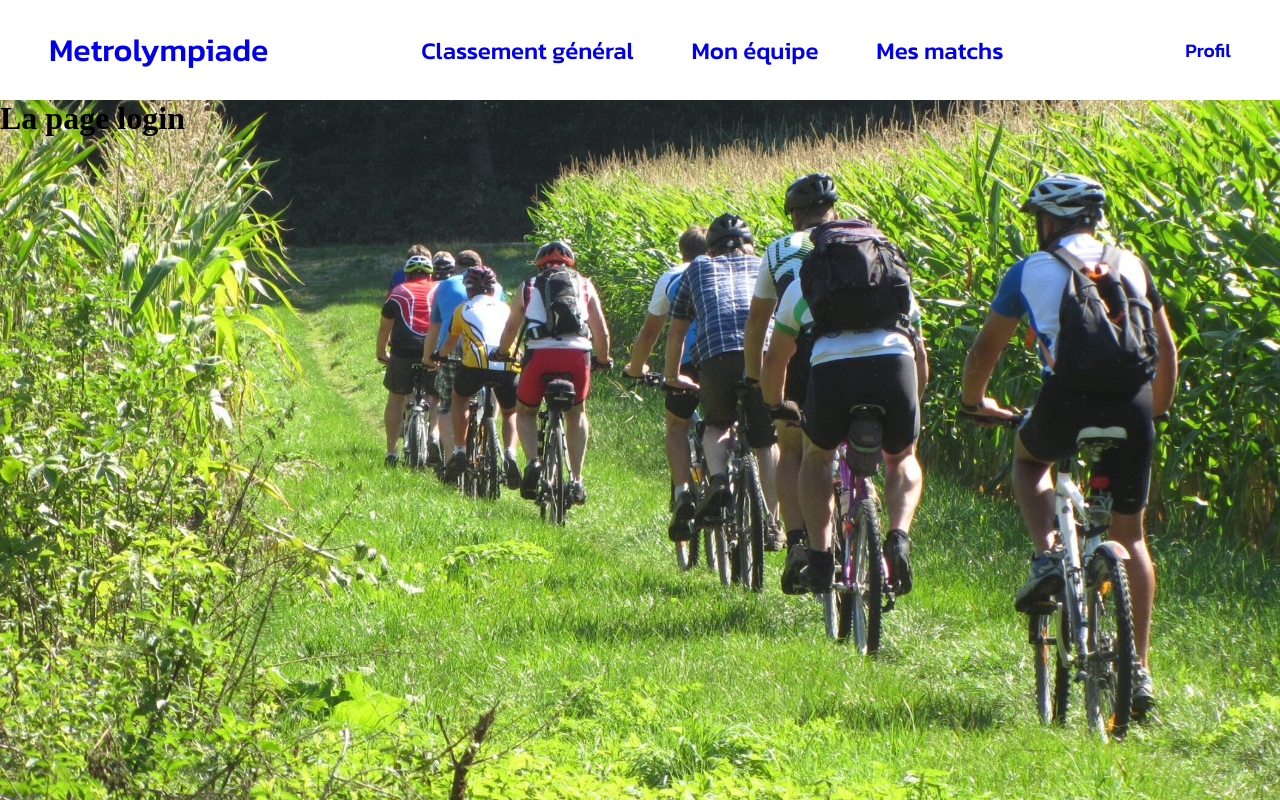
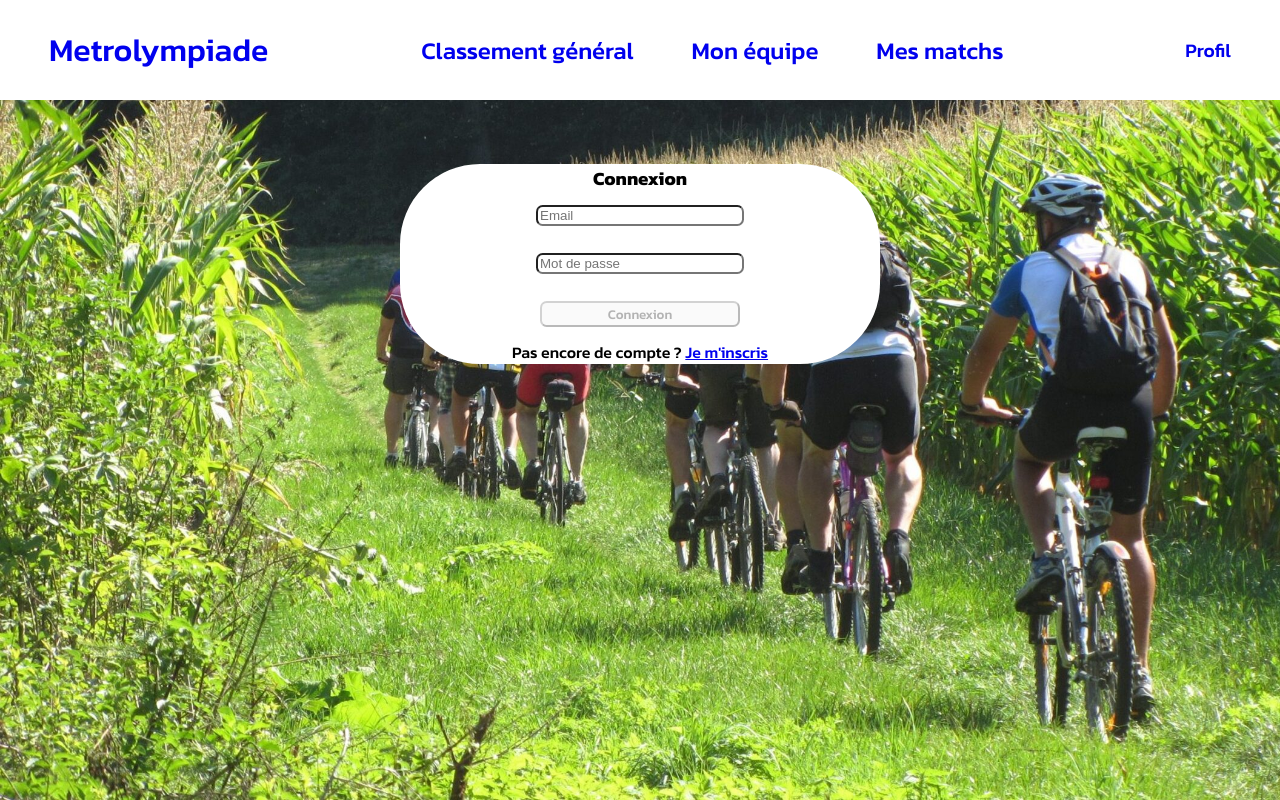
Before and after one commit to GaelMasset/Metrolympiade, a Vue app in the folder metrolympiade/: page /login in a window 1280 px wide. Built offline with nearby package versions, Linux system fonts and the light colour scheme.

Commit message:
Creation of the login page

```diff
--- a/metrolympiade/src/composables/useLeaderboard.js
+++ b/metrolympiade/src/composables/useLeaderboard.js
@@ -9,7 +9,7 @@ export default function useLeaderboard() {
     isLoading.value = true
     try {
       const response = await fetch('http://localhost:3000/ranking')
-      if (!response.ok) throw new Error('Erreur de chargement')
+      if (!response.ok) throw new Error('Erreurs de chargement')
       leaderboard.value = await response.json()
     } catch (err) {
       error.value = err.message
--- a/metrolympiade/src/pages/LoginPage.vue
+++ b/metrolympiade/src/pages/LoginPage.vue
@@ -1,7 +1,38 @@
+<script setup>
+  import {ref, computed} from 'vue';
+
+  const email = ref("")
+  const password = ref("")
+
+  const isValid = computed(() => {
+    return email.value.trim() && password.value.trim();
+  })
+
+</script>
+
 <template>
   <div>
     <header-component />
-    <h1>La page login</h1>
+
+    <div class="card boldonse">
+      <div class="item">
+        <h3>Connexion</h3>
+      </div>
+      <div class="item">
+        <form>
+          <input type="email" class="formItem" placeholder="Email" v-model="email"/>
+          <input type="password" class="formItem" placeholder="Mot de passe" v-model="password"/>
+          <button class="formItem boldonse" type="submit" :disabled="!isValid">Connexion</button>
+        </form>
+      </div>
+
+      <div class="item">
+        <p> Pas encore de compte ? <router-link to="/register">Je m'inscris</router-link></p>
+      </div>
+
+    </div>
+
+
   </div>
 </template>
 
@@ -18,3 +49,31 @@
     }
   }
   </script>
+
+<style>
+
+.card {
+  width: 30em;
+  margin-left: auto;
+  margin-right: auto;
+  margin-top: 5vw;
+  background-color: white;
+  display: flex;
+  flex-direction: column;
+  align-items: center;
+  justify-content: center;
+  border-radius: 5em;
+}
+
+.item {
+  width: 20em;
+  text-align: center;
+}
+
+.formItem {
+  width: 15em;
+  margin: 1em;
+  border-radius: 0.5em;
+}
+
+</style>
```
